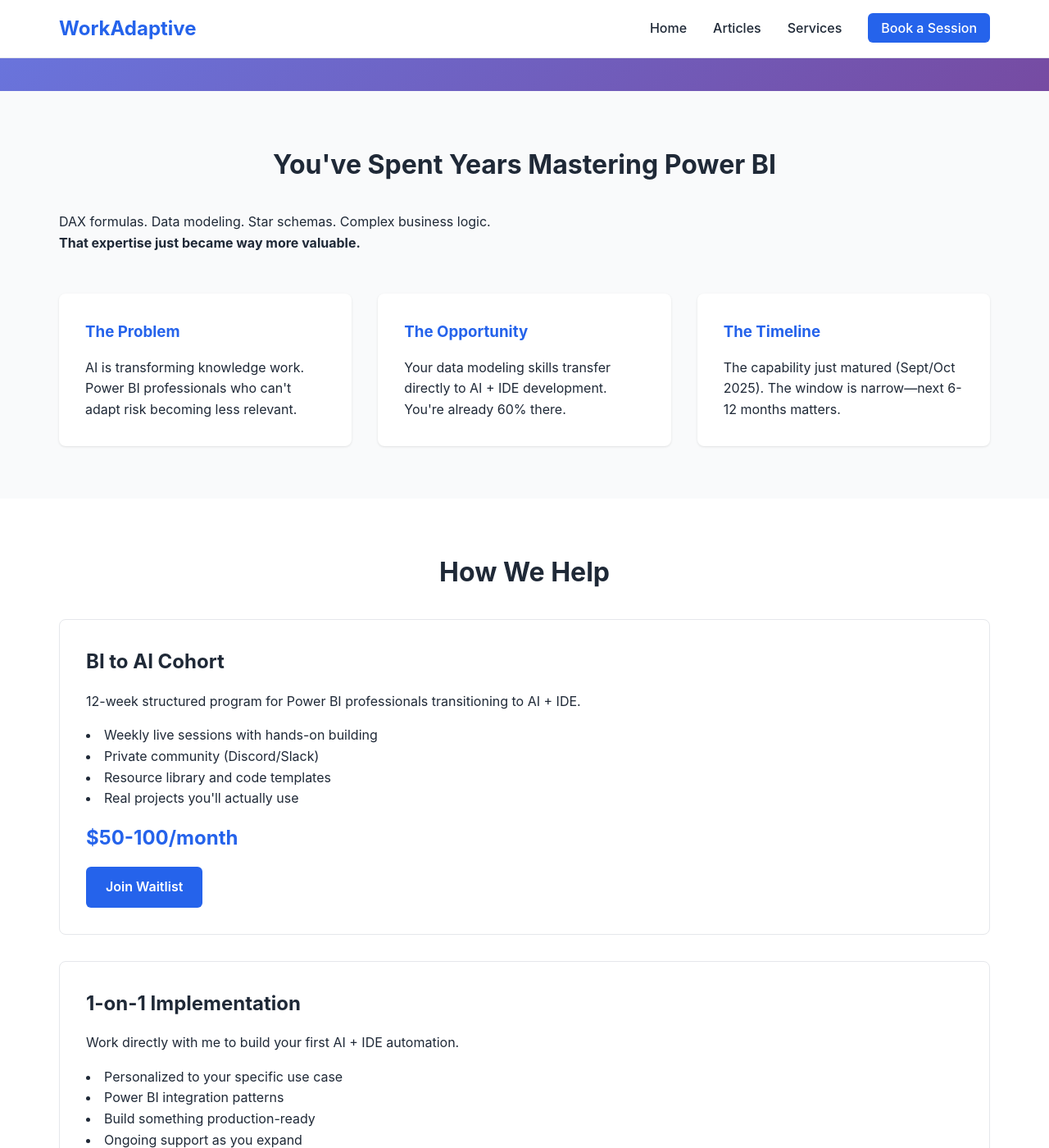
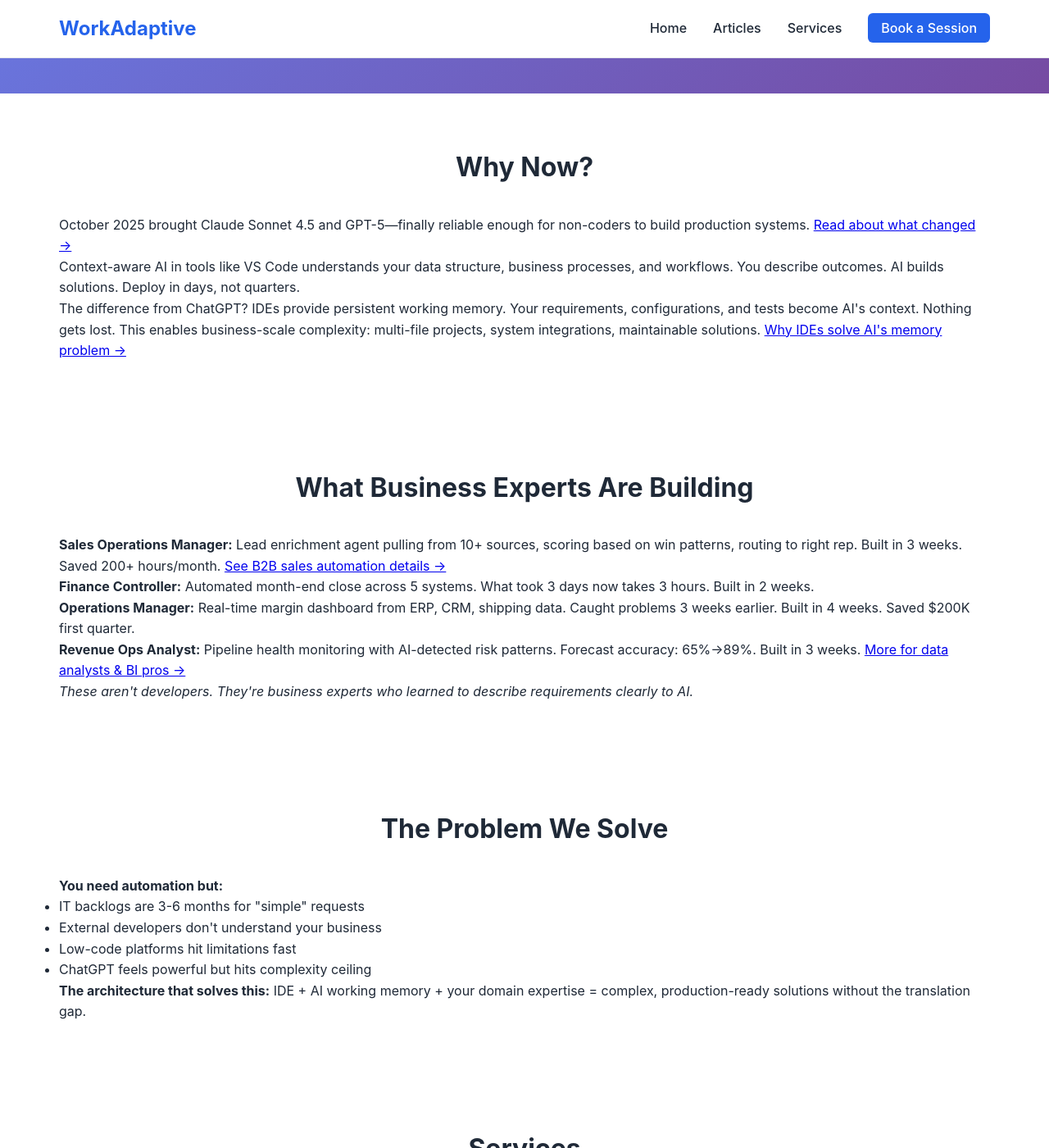
Before and after one commit to workadaptive/content, a Jekyll site: the page built from index.html, in a window 1280 px wide and 1400 px high, scrolled down 325 px. Shown: the whole window at 82% size. Built offline with Jekyll 4.4.1, drawn with Linux system fonts in a browser that asks for light colours; some of the changed text lies outside the part shown.

Commit message:
Update homepage HTML to match new business automation positioning
Replaced Power BI-focused cohort offering with broader business automation message:
- Hero: 'Your Business Experts Can Build with AI' (vs Power BI professionals)
- Why Now section with Oct 2025 reliability threshold
- Real examples: Sales ops, finance, operations, revenue ops
- Problem/solution architecture explanation
- Services: Workshops, Sales/CRM automation, Executive enablement
- Cross-references to supporting articles
- Removed cohort pricing, added strategy session CTA

Aligns index.html with homepage-content.md (417 words, de-hyped)

```diff
--- a/index.html
+++ b/index.html
@@ -1,67 +1,86 @@
 ---
 layout: default
-title: WorkAdaptive | AI + IDE Training for Data Professionals
+title: WorkAdaptive | Your Business Experts Can Build with AI
 ---
 
 <section class="hero">
     <div class="container">
-        <h1>Power BI Professionals: Your Unfair Advantage in the AI Era</h1>
-        <p class="tagline">Your data expertise isn't obsolete—it's the foundation. Learn to build with AI + IDE in 12 weeks.</p>
-        <a href="https://calendly.com/ian-workadaptive/45introdeploy" class="button large">Book a Free Session</a>
+        <h1>Your Business Experts Can Build with AI</h1>
+        <p class="tagline">No Programming Required. Just Describe What You Need.</p>
+        <p>Stop waiting months for IT. Your domain experts (sales ops, finance, operations) can build real automation by describing business logic. AI handles everything else.</p>
+        <a href="https://calendly.com/ian-workadaptive/45introdeploy" class="button large">Book a Strategy Session</a>
     </div>
 </section>
 
-<section class="value-prop">
+<section class="why-now">
     <div class="container">
-        <h2>You've Spent Years Mastering Power BI</h2>
-        <p>DAX formulas. Data modeling. Star schemas. Complex business logic.</p>
-        <p><strong>That expertise just became way more valuable.</strong></p>
+        <h2>Why Now?</h2>
+        <p>October 2025 brought Claude Sonnet 4.5 and GPT-5—finally reliable enough for non-coders to build production systems. <a href="{{ '/_articles/front-row-seat-to-history.html' | relative_url }}">Read about what changed →</a></p>
 
-        <div class="three-col">
-            <div class="col">
-                <h3>The Problem</h3>
-                <p>AI is transforming knowledge work. Power BI professionals who can't adapt risk becoming less relevant.</p>
-            </div>
-            <div class="col">
-                <h3>The Opportunity</h3>
-                <p>Your data modeling skills transfer directly to AI + IDE development. You're already 60% there.</p>
-            </div>
-            <div class="col">
-                <h3>The Timeline</h3>
-                <p>The capability just matured (Sept/Oct 2025). The window is narrow—next 6-12 months matters.</p>
-            </div>
-        </div>
+        <p>Context-aware AI in tools like VS Code understands your data structure, business processes, and workflows. You describe outcomes. AI builds solutions. Deploy in days, not quarters.</p>
+
+        <p>The difference from ChatGPT? IDEs provide persistent working memory. Your requirements, configurations, and tests become AI's context. Nothing gets lost. This enables business-scale complexity: multi-file projects, system integrations, maintainable solutions. <a href="{{ '/_articles/why-ides-solve-ai-memory-problem.html' | relative_url }}">Why IDEs solve AI's memory problem →</a></p>
     </div>
 </section>
 
-<section class="offerings">
+<section class="examples">
     <div class="container">
-        <h2>How We Help</h2>
+        <h2>What Business Experts Are Building</h2>
 
-        <div class="offering">
-            <h3>BI to AI Cohort</h3>
-            <p>12-week structured program for Power BI professionals transitioning to AI + IDE.</p>
-            <ul>
-                <li>Weekly live sessions with hands-on building</li>
-                <li>Private community (Discord/Slack)</li>
-                <li>Resource library and code templates</li>
-                <li>Real projects you'll actually use</li>
-            </ul>
-            <p class="price">$50-100/month</p>
-            <a href="https://calendly.com/ian-workadaptive/45introdeploy" class="button">Join Waitlist</a>
+        <div class="example">
+            <p><strong>Sales Operations Manager:</strong> Lead enrichment agent pulling from 10+ sources, scoring based on win patterns, routing to right rep. Built in 3 weeks. Saved 200+ hours/month. <a href="{{ '/_articles/b2b-sales-crm-automation.html' | relative_url }}">See B2B sales automation details →</a></p>
         </div>
 
-        <div class="offering">
-            <h3>1-on-1 Implementation</h3>
-            <p>Work directly with me to build your first AI + IDE automation.</p>
-            <ul>
-                <li>Personalized to your specific use case</li>
-                <li>Power BI integration patterns</li>
-                <li>Build something production-ready</li>
-                <li>Ongoing support as you expand</li>
-            </ul>
-            <a href="https://calendly.com/ian-workadaptive/45introdeploy" class="button">Book Session</a>
+        <div class="example">
+            <p><strong>Finance Controller:</strong> Automated month-end close across 5 systems. What took 3 days now takes 3 hours. Built in 2 weeks.</p>
         </div>
+
+        <div class="example">
+            <p><strong>Operations Manager:</strong> Real-time margin dashboard from ERP, CRM, shipping data. Caught problems 3 weeks earlier. Built in 4 weeks. Saved $200K first quarter.</p>
+        </div>
+
+        <div class="example">
+            <p><strong>Revenue Ops Analyst:</strong> Pipeline health monitoring with AI-detected risk patterns. Forecast accuracy: 65%→89%. Built in 3 weeks. <a href="{{ '/_articles/for-data-analysts-bi-professionals.html' | relative_url }}">More for data analysts & BI pros →</a></p>
+        </div>
+
+        <p><em>These aren't developers. They're business experts who learned to describe requirements clearly to AI.</em></p>
+    </div>
+</section>
+
+<section class="problem">
+    <div class="container">
+        <h2>The Problem We Solve</h2>
+        <p><strong>You need automation but:</strong></p>
+        <ul>
+            <li>IT backlogs are 3-6 months for "simple" requests</li>
+            <li>External developers don't understand your business</li>
+            <li>Low-code platforms hit limitations fast</li>
+            <li>ChatGPT feels powerful but hits complexity ceiling</li>
+        </ul>
+        <p><strong>The architecture that solves this:</strong> IDE + AI working memory + your domain expertise = complex, production-ready solutions without the translation gap.</p>
+    </div>
+</section>
+
+<section class="services">
+    <div class="container">
+        <h2>Services</h2>
+
+        <div class="service">
+            <h3>🚀 AI Business Automation Workshops</h3>
+            <p>2-4 day intensive. Build real solutions for your actual problems. No coding required.</p>
+        </div>
+
+        <div class="service">
+            <h3>📊 Sales & CRM AI Automation</h3>
+            <p>Lead enrichment, scoring, pipeline intelligence—built by your sales ops team.</p>
+        </div>
+
+        <div class="service">
+            <h3>🎯 Executive AI Enablement</h3>
+            <p>CEOs/CIOs: Build AI capability in existing teams without massive IT investments.</p>
+        </div>
+
+        <a href="{{ '/services.html' | relative_url }}" class="button">Explore Services →</a>
     </div>
 </section>
 
@@ -83,9 +102,16 @@
 
 <section class="cta-final">
     <div class="container">
-        <h2>Ready to Make the Leap?</h2>
-        <p>Book a free session. We'll discuss your situation and figure out the best path forward.</p>
-        <a href="https://calendly.com/ian-workadaptive/45introdeploy" class="button large">Book Free Session</a>
-        <p class="contact">Or email: <a href="mailto:info@workadaptive.com">info@workadaptive.com</a> | Call: <a href="tel:610-763-8430">610.763.8430</a></p>
+        <h2>Get Started</h2>
+        <p><strong>45-minute strategy session:</strong></p>
+        <ul>
+            <li>What's possible for your specific business</li>
+            <li>Which of your people could build these solutions</li>
+            <li>High-impact use cases and ROI projections</li>
+        </ul>
+        <a href="https://calendly.com/ian-workadaptive/45introdeploy" class="button large">Schedule Session</a>
+        <p class="contact"><strong>Call:</strong> <a href="tel:610-763-8430">610.763.8430</a> | <strong>Email:</strong> <a href="mailto:info@workadaptive.com">info@workadaptive.com</a></p>
+        <p><em>10+ years in data analytics and B2B sales ops. We speak your language and show you what's possible with AI.</em></p>
+        <p><em>Chester County, Pennsylvania</em></p>
     </div>
 </section>
```
